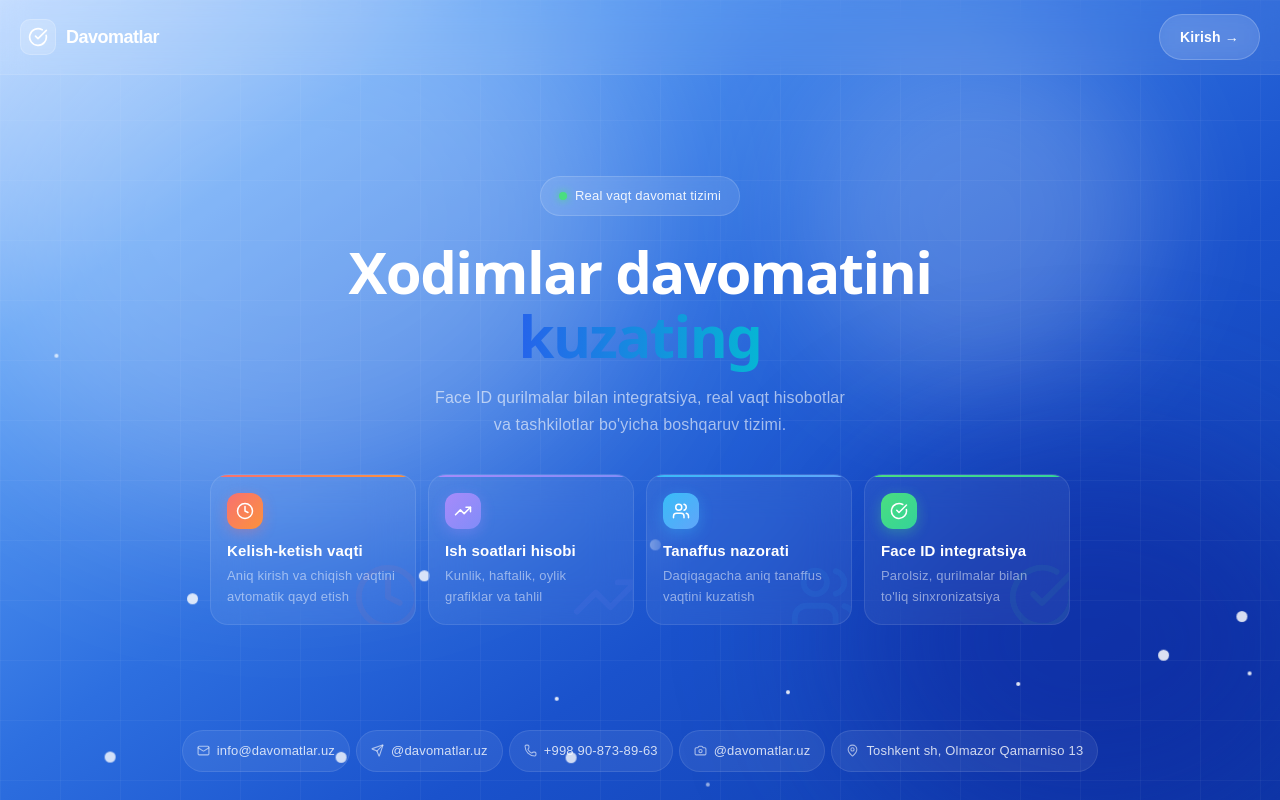
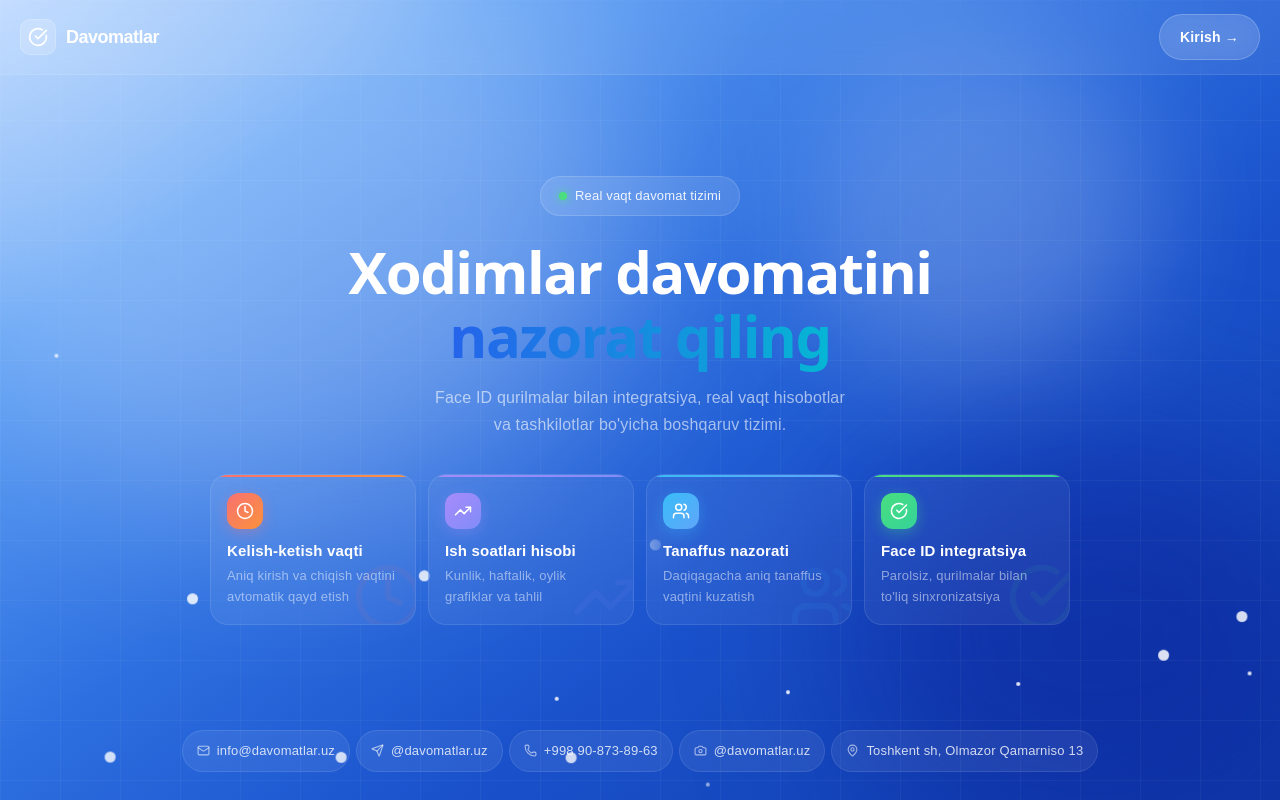
Before and after one commit to bekasadbe/server-project, a React app in the folder frontend/: page / in a window 1280 px wide. Built offline with nearby package versions, Linux system fonts and the light colour scheme; the HTML template or start-up script is replaced by a standard one.

Commit message:
fix: hero title kuzating -> nazorat qiling

```diff
--- a/frontend/src/pages/Login.jsx
+++ b/frontend/src/pages/Login.jsx
@@ -94,7 +94,7 @@ export default function Login({ onLogin }) {
 
         <h1 className="hero-title" style={{ margin:'0 0 16px', fontWeight:800, color:'white', lineHeight:1.1, letterSpacing:'-1.5px', maxWidth:'700px' }}>
           Xodimlar davomatini<br/>
-          <span style={{ background:'linear-gradient(90deg, #2563eb, #06b6d4)', WebkitBackgroundClip:'text', WebkitTextFillColor:'transparent', backgroundClip:'text' }}>kuzating</span>
+          <span style={{ background:'linear-gradient(90deg, #2563eb, #06b6d4)', WebkitBackgroundClip:'text', WebkitTextFillColor:'transparent', backgroundClip:'text' }}>nazorat qiling</span>
         </h1>
 
         <p style={{ margin:'0 0 36px', fontSize:'16px', color:'rgba(255,255,255,0.6)', lineHeight:1.7, maxWidth:'420px' }}>
```
